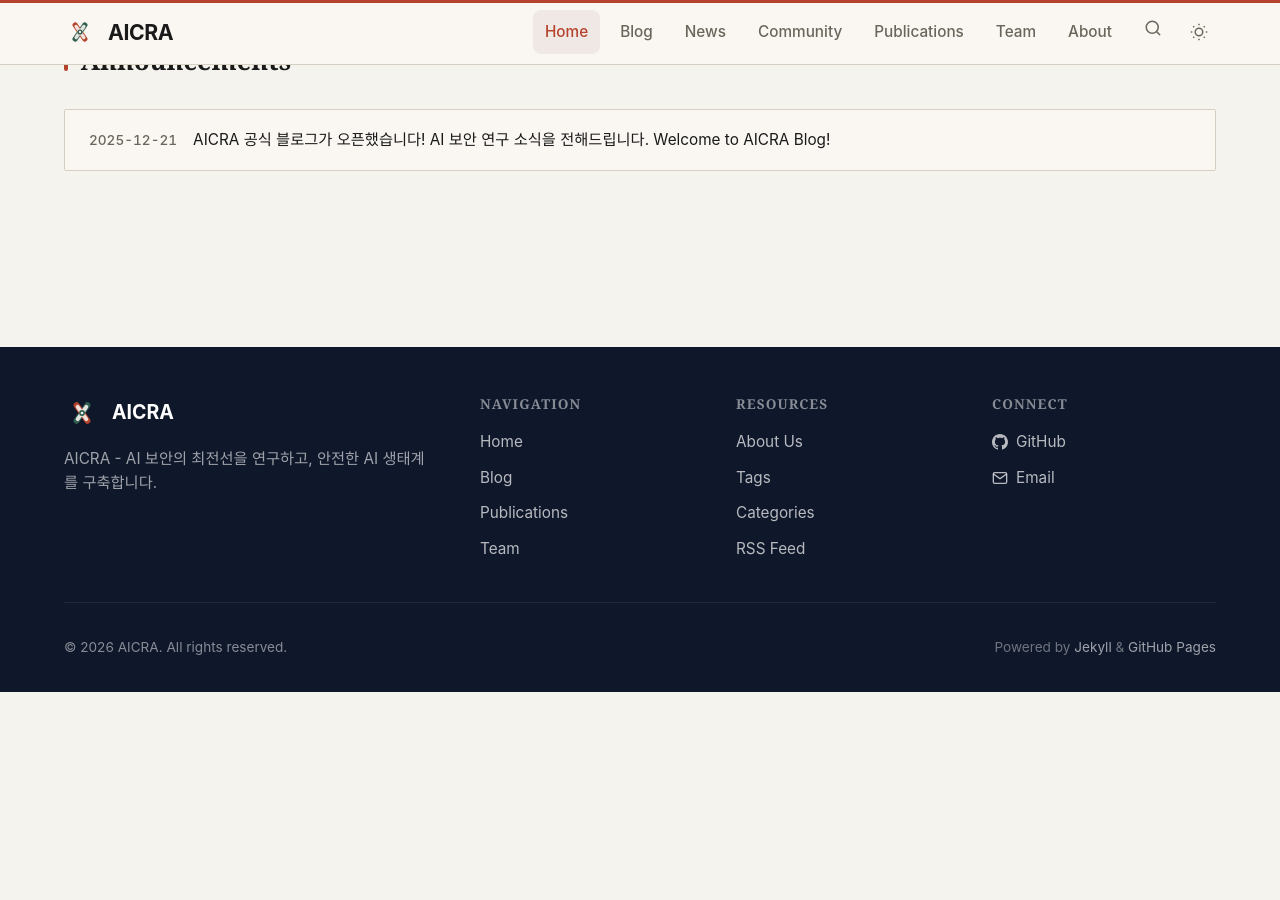
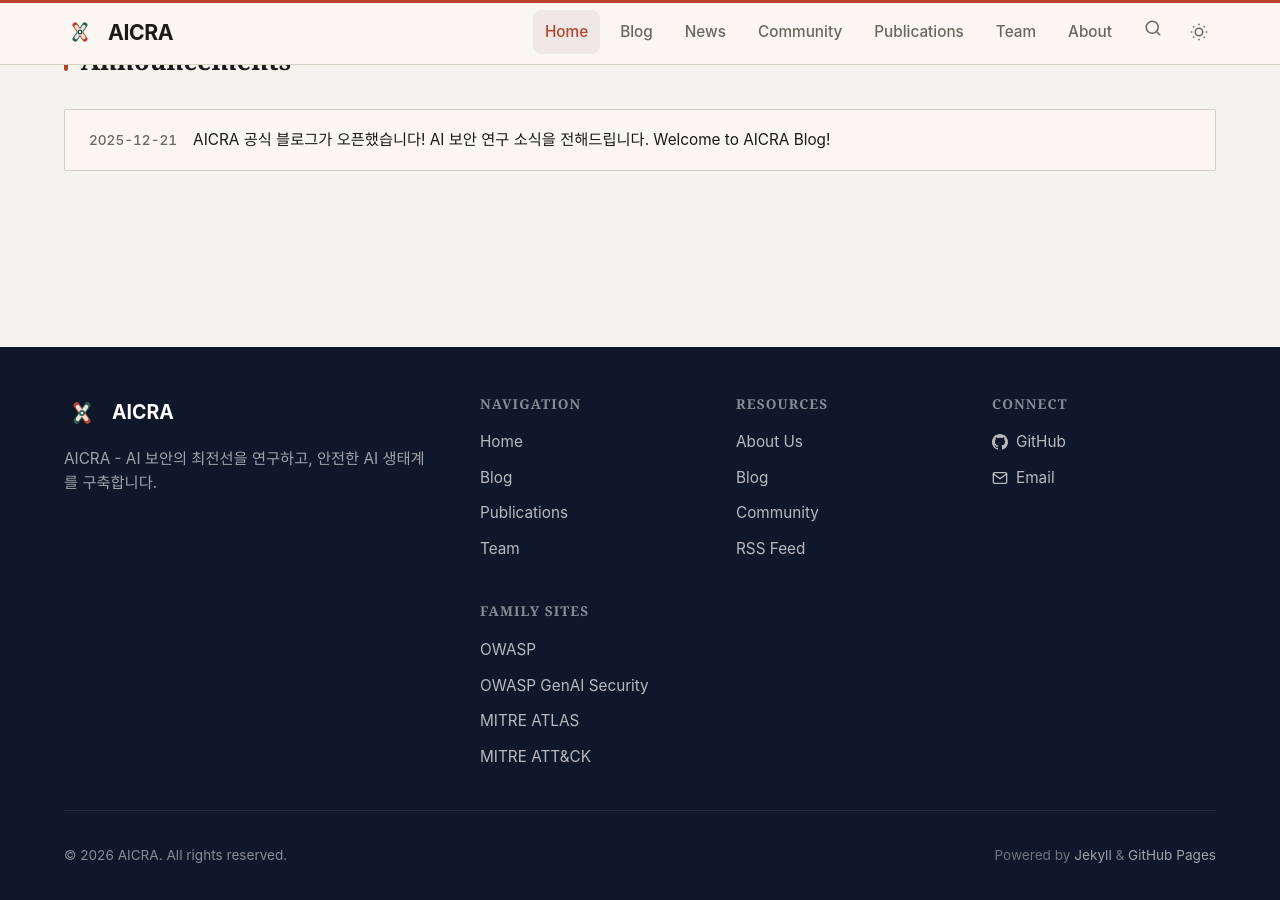
Before and after one commit to AICRA-PAGE/AICRA-PAGE.github.io, a Jekyll site: the page built from index.md, in a window 1280 px wide and 900 px high, scrolled down 2680 px. Built offline with Jekyll 4.4.1, drawn with Linux system fonts in a browser that asks for light colours; some web fonts are replaced; before the commit the page ends 3372 px from its top, so only the background shows below that.

Commit message:
fix(footer): replace broken Tags/Categories links + add Family Sites section\n\n- Footer Resources: Tags/Categories (404) -> Blog/Community (valid)\n- New Family Sites section: OWASP, OWASP GenAI Security, MITRE ATLAS, MITRE ATT&CK\n\nCo-Authored-By: Claude Opus 4.6 (1M context) <noreply@anthropic.com>

```diff
--- a/_includes/footer.html
+++ b/_includes/footer.html
@@ -32,8 +32,8 @@ Footer Component - ByteByteGo Style
           <h4>Resources</h4>
           <ul>
             <li><a href="{{ '/about/' | relative_url }}">About Us</a></li>
-            <li><a href="{{ '/tags/' | relative_url }}">Tags</a></li>
-            <li><a href="{{ '/categories/' | relative_url }}">Categories</a></li>
+            <li><a href="{{ '/blog/' | relative_url }}">Blog</a></li>
+            <li><a href="{{ '/community/' | relative_url }}">Community</a></li>
             <li><a href="{{ '/feed.xml' | relative_url }}">RSS Feed</a></li>
           </ul>
         </div>
@@ -67,6 +67,15 @@ Footer Component - ByteByteGo Style
             {% endif %}
           </ul>
         </div>
+        <div class="footer-section">
+          <h4>Family Sites</h4>
+          <ul>
+            <li><a href="https://owasp.org" target="_blank" rel="noopener">OWASP</a></li>
+            <li><a href="https://genai.owasp.org" target="_blank" rel="noopener">OWASP GenAI Security</a></li>
+            <li><a href="https://atlas.mitre.org" target="_blank" rel="noopener">MITRE ATLAS</a></li>
+            <li><a href="https://attack.mitre.org" target="_blank" rel="noopener">MITRE ATT&amp;CK</a></li>
+          </ul>
+        </div>
       </div>
     </div>
 
```
